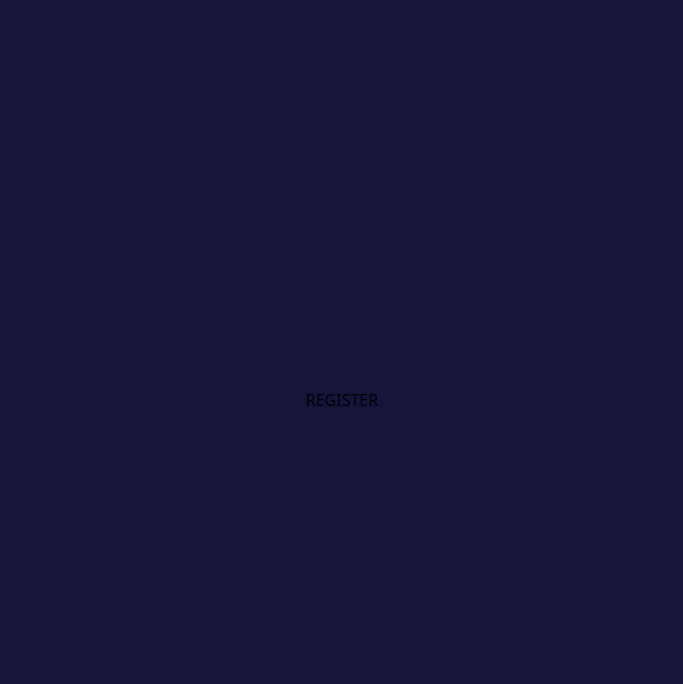
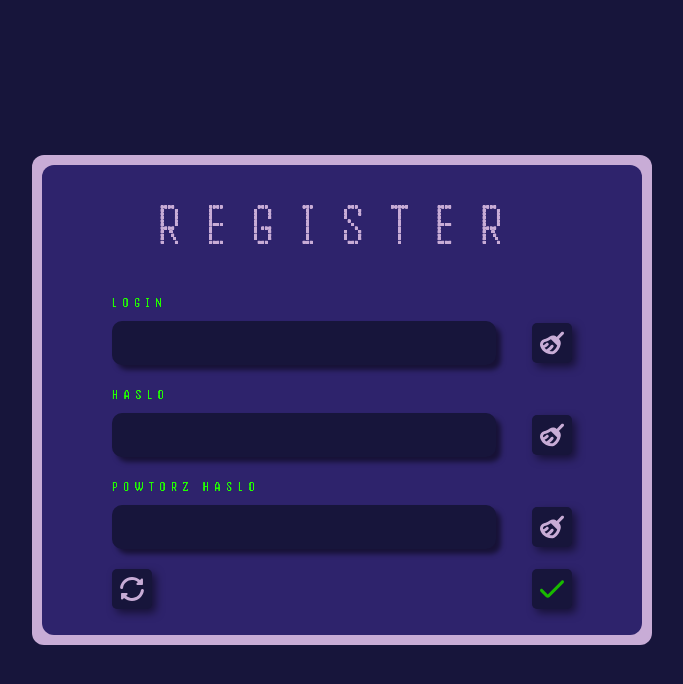
Before and after one commit to Majkelini0/OfflinePasswordManager, a React (Vite) app in the folder offlinepasswordmanager/: page / in a window 1280 px wide. Both pictures are taken after a click on the button 430 px from the left and 542 px from the top of the page. Shown: the top 684 px of the page, without its empty margins (298-981 px from the left). Built offline with nearby package versions, Linux system fonts and the light colour scheme; a web font is replaced by a local one.

Commit message:
register form done

```diff
--- a/offlinepasswordmanager/src/AuthWrapper.jsx
+++ b/offlinepasswordmanager/src/AuthWrapper.jsx
@@ -1,5 +1,5 @@
 import './index.css';
-import React, {useState, useEffect} from 'react';
+import React, {useState} from 'react';
 import App from './App';
 import Login from './components/Login.jsx';
 import Register from './components/Register.jsx';
@@ -18,6 +18,9 @@ function AuthWrapper() {
     }
 
     const handleRegister = (credentials) => {
+        console.log("Login: " + credentials.login);
+        console.log("Password: " + credentials.password);
+        console.log("Password repeat: " + credentials.passwordRepeat);
 
         // setAuthScreen('login');
     }
@@ -46,21 +49,20 @@ function AuthWrapper() {
                             />
                         </motion.div>
                     ) : (
-                        <div>REGISTER</div>
-                        // <motion.div
-                        //     key="register"
-                        //     initial={{opacity: 0, y: 300}}
-                        //     animate={{opacity: 1, y: 0}}
-                        //     exit={{opacity: 0, y: 0}}
-                        //     transition={{duration: 0.5}}
-                        // >
-                        //     <Register
-                        //         onRegister={handleRegister}
-                        //         onSwitchToLogin={() => {
-                        //             setAuthScreen("login")
-                        //         }}
-                        //     />
-                        // </motion.div>
+                        <motion.div
+                            key="register"
+                            initial={{opacity: 0, y: 300}}
+                            animate={{opacity: 1, y: 0}}
+                            exit={{opacity: 0, y: 0}}
+                            transition={{duration: 0.5}}
+                        >
+                            <Register
+                                onRegister={handleRegister}
+                                onSwitchToLogin={() => {
+                                    setAuthScreen("login")
+                                }}
+                            />
+                        </motion.div>
                     )}
                 </AnimatePresence>
             </div>
--- a/offlinepasswordmanager/src/components/Register.jsx
+++ b/offlinepasswordmanager/src/components/Register.jsx
@@ -2,13 +2,12 @@
 import React, {useState} from "react";
 import InputField from "./InputField";
 import SaveButton from "./buttons/SaveButton.jsx";
-import ClearButton from "./buttons/ClearButton.jsx";
 import SwitchButton from "./buttons/SwitchButton.jsx";
 
 const Register = ({onRegister, onSwitchToLogin}) => {
 
     const [registerData, setRegisterData] = useState({
-        username: "", password: "", passwordRepeat: ""
+        login: "", password: "", passwordRepeat: ""
     });
 
     const handleChange = (name, value) => {
@@ -39,16 +38,21 @@ const Register = ({onRegister, onSwitchToLogin}) => {
                             REGISTER
                         </h1>
                         <form
-                            onSubmit={{handleSubmit}}
+                            onSubmit={handleSubmit}
                             className="flex flex-col gap-5 items-start w-full"
                         >
-                            <InputField label="LOGIN" name={"username"} onChange={(value) => handleChange("username", value)}/>
-                            <InputField label="HASLO" name={"password"} onChange={(value) => handleChange("username", value)}/>
-                            <InputField label="POWTORZ HASLO" name={""} onChange={(value) => handleChange("username", value)}/>
+                            <InputField label="LOGIN"
+                                        onChange={(login) => handleChange("login", login)}/>
+
+                            <InputField label="HASLO"
+                                        onChange={(password) => handleChange("password", password)}/>
+
+                            <InputField label="POWTORZ HASLO"
+                                        onChange={(passwordRepeat) => handleChange("passwordRepeat", passwordRepeat)}/>
 
                             <div className="flex justify-between items-center w-full max-sm:mt-5">
-                                <SwitchButton switchAction={onSwitchToLogin}></SwitchButton>
-                                <SaveButton type={'submit'}></SaveButton>
+                                <SwitchButton onClick={onSwitchToLogin}></SwitchButton>
+                                <SaveButton type={"submit"}></SaveButton>
                             </div>
                         </form>
                     </div>
```
